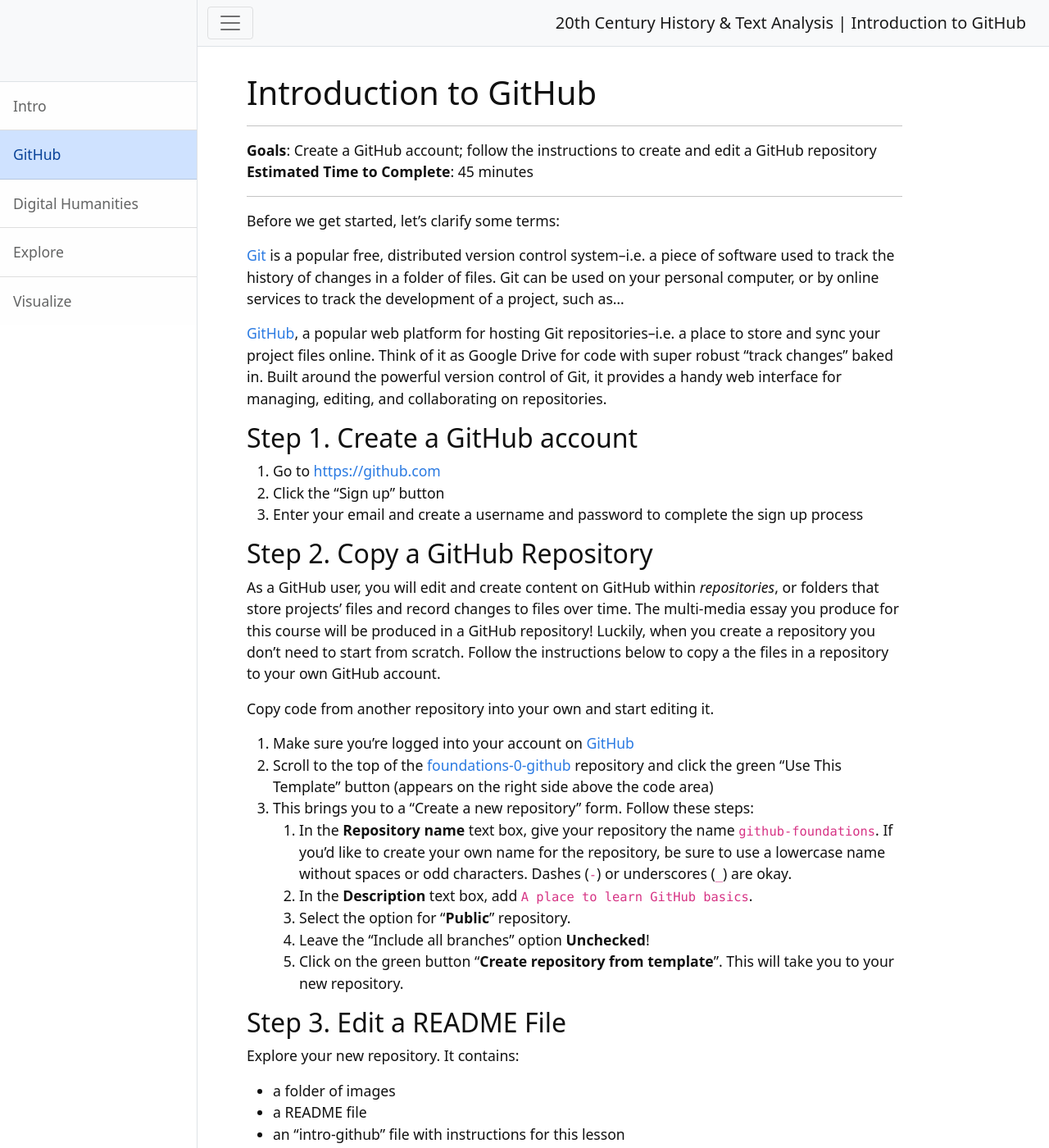
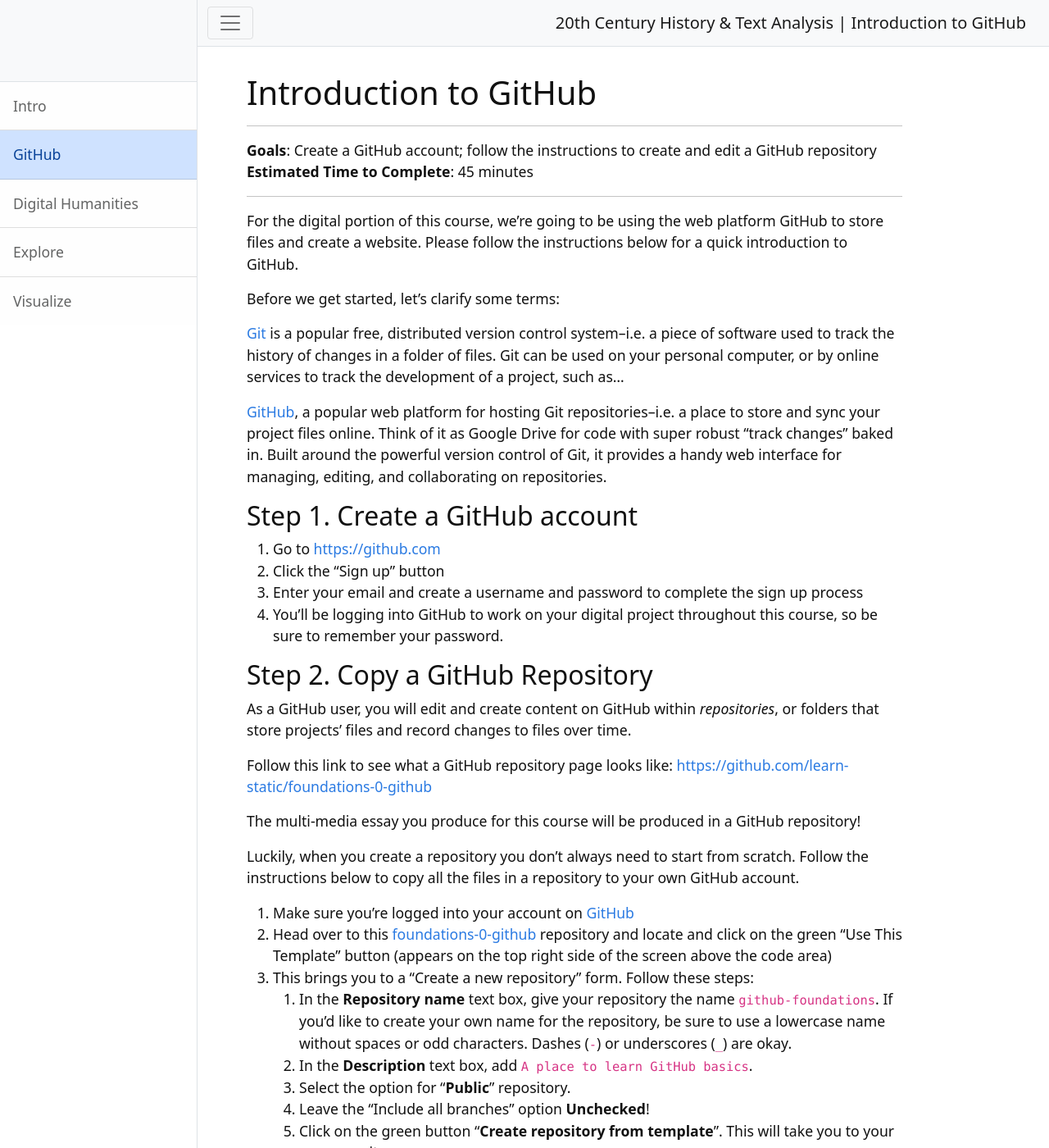
Before and after one commit to learn-static/hist-320, a Jekyll site: the page built from content/1-github.md, in a window 1280 px wide and 1400 px high. Shown: the whole window at 82% size. Built offline with Jekyll 4.4.1, drawn with Linux system fonts in a browser that asks for light colours; some of the changed text lies outside the part shown.

Commit message:
update text

````diff
--- a/content/1-github.md
+++ b/content/1-github.md
@@ -12,6 +12,9 @@ order: 1
 
 ---
 
+For the digital portion of this course, we're going to be using the web platform GitHub to store files and create a website.
+Please follow the instructions below for a quick introduction to GitHub.
+
 Before we get started, let's clarify some terms:
 
 [Git](https://git-scm.com/) is a popular free, distributed version control system–i.e. a piece of software used to track the history of changes in a folder of files. Git can be used on your personal computer, or by online services to track the development of a project, such as…
@@ -23,18 +26,21 @@ Before we get started, let's clarify some terms:
 1. Go to <https://github.com>
 2. Click the "Sign up" button
 3. Enter your email and create a username and password to complete the sign up process
+4. You'll be logging into GitHub to work on your digital project throughout this course, so be sure to remember your password.
 
 ## Step 2. Copy a GitHub Repository
 
 As a GitHub user, you will edit and create content on GitHub within *repositories*, or folders that store projects' files and record changes to files over time.
+
+Follow this link to see what a GitHub repository page looks like: <https://github.com/learn-static/foundations-0-github>
+
 The multi-media essay you produce for this course will be produced in a GitHub repository!
-Luckily, when you create a repository you don't need to start from scratch.
-Follow the instructions below to copy a the files in a repository to your own GitHub account.
 
-Copy code from another repository into your own and start editing it.
+Luckily, when you create a repository you don't always need to start from scratch.
+Follow the instructions below to copy all the files in a repository to your own GitHub account.
 
 1. Make sure you're logged into your account on [GitHub](https://github.com)
-2. Scroll to the top of the [foundations-0-github](https://github.com/learn-static/foundations-0-github) repository and click the green "Use This Template" button (appears on the right side above the code area)
+2. Head over to this [foundations-0-github](https://github.com/learn-static/foundations-0-github) repository and locate and click on the green "Use This Template" button (appears on the top right side of the screen above the code area)
 4. This brings you to a "Create a new repository" form. Follow these steps:
     1. In the **Repository name** text box, give your repository the name `github-foundations`. If you'd like to create your own name for the repository, be sure to use a lowercase name without spaces or odd characters. Dashes (`-`) or underscores (`_`) are okay.
     2. In the **Description** text box, add `A place to learn GitHub basics`.
@@ -115,20 +121,9 @@ This is a new file in my GitHub repository.
 ```
 
 4. Commit your new file to your repository by adding the commit message `add new file` (just as you did in the "Make a Commit" section above), and pressing the green "Commit new file" button.
-
-## Step 7. Check Out the Repository's History
-
-Let's view all the changes we've made to the repository so far.
-
-1. On your repository's home page, locate the commit count for your repository, situated underneath the green "Code" button and to the right of the clock icon. It should display a number followed by the word "commits" (example: "3 commits"):
-2. Click on this commit count link.
-
-You are now viewing your repository's history (all the commits that have ever been made to your repository).
-
-3. Click on the commit message `update project title` to view the changes that were made as part of that commit.
-4. Click your repository's name (located in the top left of the window) to return to the repository's home page.
+5. Click your repository's name (located in the top left of the window) to return to the repository's home page.
 
 ## Step 8. Show Your Work
 
 Submit a link to the repository you just created to this week's Lab Discussion.
-It should look similar to this: <https://github.com/owikle/learn-github>.
+To do this, make sure you are on the home page of the repository, then copy the URL for that page (it should look similar to this: <https://github.com/owikle/learn-github>), and paste it into the text box for this week's Discussion on Canvas.
````
